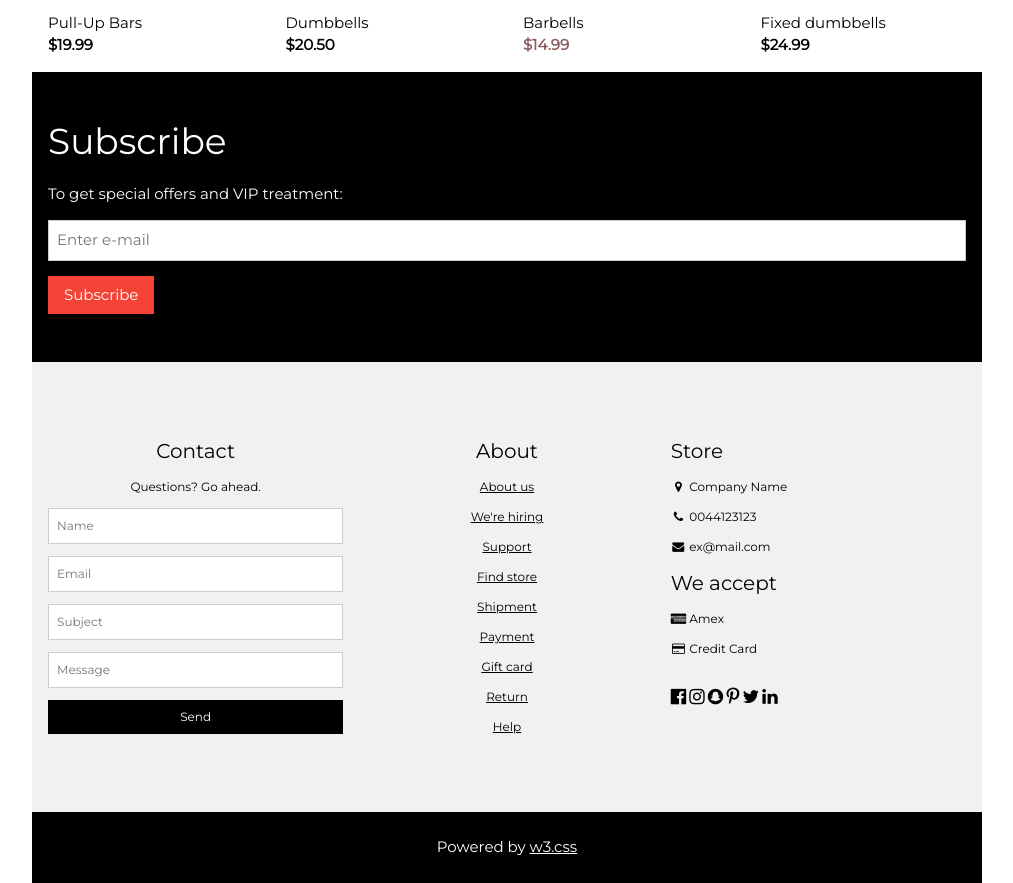
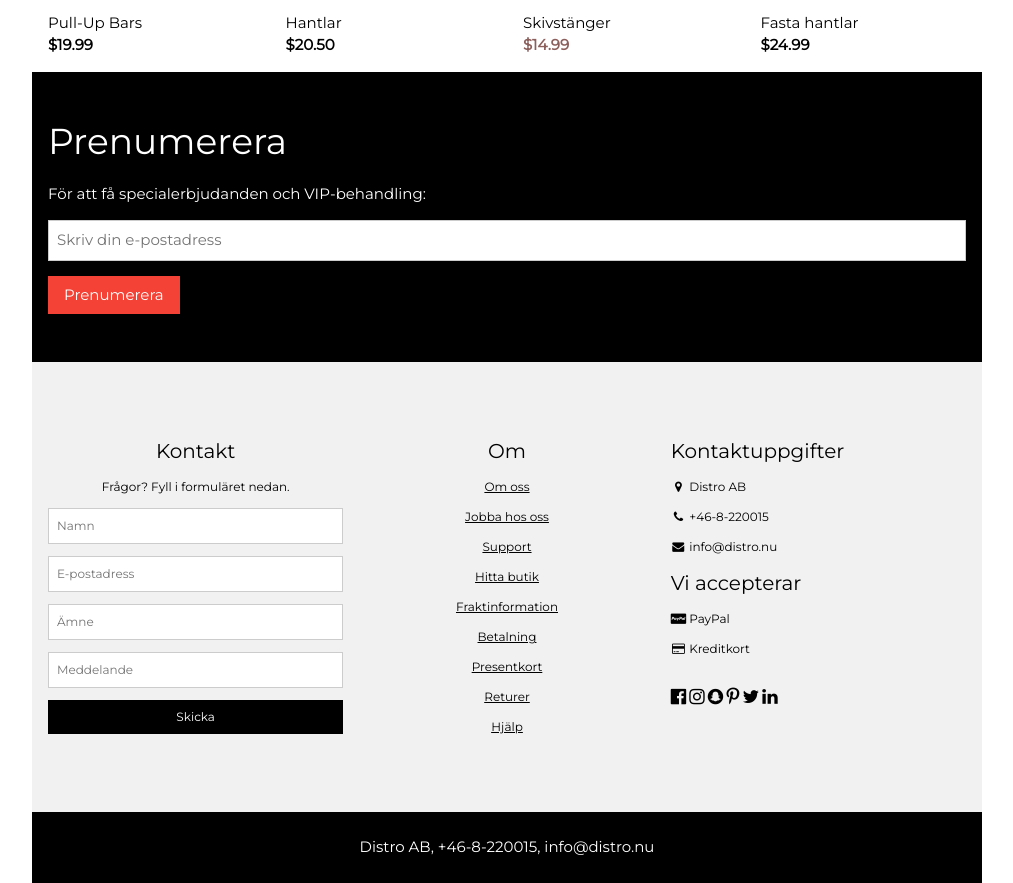
Before and after one commit to andros45/gymstore, a plain HTML site: page index.html in a window 1280 px wide. Shown: the part 1342-2225 px from the top of the page, without its empty margins (258-1271 px from the left). Drawn offline with nearby package versions, Linux system fonts and the light colour scheme.

Commit message:
Färdigställt första kompletta skalet

```diff
--- a/index.html
+++ b/index.html
@@ -1,6 +1,6 @@
 <!DOCTYPE html>
 <html>
-<title>W3.CSS Template</title>
+<title>Distro - Tr&auml;ningsredskap f&ouml;r alla!</title>
 <meta charset="UTF-8">
 <meta name="viewport" content="width=device-width, initial-scale=1">
 <link rel="stylesheet" href="https://www.w3schools.com/w3css/4/w3.css">
@@ -13,7 +13,7 @@ body,h1,h2,h3,h4,h5,h6,.w3-wide {font-family: "Montserrat", sans-serif;}
 </style>
 <body class="w3-content" style="max-width:1200px">
 
-<!-- Sidebar/menu -->
+<!-- Sidebar/meny -->
 <nav class="w3-sidebar w3-bar-block w3-white w3-collapse w3-top" style="z-index:3;width:250px" id="mySidebar">
   <div class="w3-container w3-display-container w3-padding-16">
     <i onclick="w3_close()" class="fa fa-remove w3-hide-large w3-button w3-display-topright"></i>
@@ -23,7 +23,7 @@ body,h1,h2,h3,h4,h5,h6,.w3-wide {font-family: "Montserrat", sans-serif;}
     <a href="#" class="w3-bar-item w3-button">Kettlebells</a>
     <a href="#" class="w3-bar-item w3-button">Pull-Up Bars</a>
     <a onclick="myAccFunc()" href="javascript:void(0)" class="w3-button w3-block w3-white w3-left-align" id="myBtn">
-      Plates <i class="fa fa-caret-down"></i>
+      Viktskivor <i class="fa fa-caret-down"></i>
     </a>
     <div id="demoAcc" class="w3-bar-block w3-hide w3-padding-large w3-medium">
       <a href="#" class="w3-bar-item w3-button w3-light-grey"><i class="fa fa-caret-right w3-margin-right"></i>AMGYM</a>
@@ -31,56 +31,56 @@ body,h1,h2,h3,h4,h5,h6,.w3-wide {font-family: "Montserrat", sans-serif;}
       <a href="#" class="w3-bar-item w3-button">Essentials</a>
       <a href="#" class="w3-bar-item w3-button">CAP</a>
     </div>
-    <a href="#" class="w3-bar-item w3-button">Dumbbells</a>
-    <a href="#" class="w3-bar-item w3-button">Home gyms</a>
-    <a href="#" class="w3-bar-item w3-button">Bars</a>
-    <a href="#" class="w3-bar-item w3-button">Racks</a>
+    <a href="#" class="w3-bar-item w3-button">Hantlar</a>
+    <a href="#" class="w3-bar-item w3-button">Hemmagym</a>
+    <a href="#" class="w3-bar-item w3-button">Skivst&auml;nger</a>
+    <a href="#" class="w3-bar-item w3-button">Rack</a>
   </div>
-  <a href="#footer" class="w3-bar-item w3-button w3-padding">Contact</a>
-  <a href="javascript:void(0)" class="w3-bar-item w3-button w3-padding" onclick="document.getElementById('newsletter').style.display='block'">Newsletter</a>
-  <a href="#footer"  class="w3-bar-item w3-button w3-padding">Subscribe</a>
+  <a href="#footer" class="w3-bar-item w3-button w3-padding">Kontakt</a>
+  <a href="javascript:void(0)" class="w3-bar-item w3-button w3-padding" onclick="document.getElementById('newsletter').style.display='block'">Nyhetsbrevet</a>
+  <a href="#footer"  class="w3-bar-item w3-button w3-padding">Prenumerera</a>
 </nav>
 
-<!-- Top menu on small screens -->
+<!-- Topmeny för mindre skärmar -->
 <header class="w3-bar w3-top w3-hide-large w3-black w3-xlarge">
   <div class="w3-bar-item w3-padding-24 w3-wide">LOGO</div>
   <a href="javascript:void(0)" class="w3-bar-item w3-button w3-padding-24 w3-right" onclick="w3_open()"><i class="fa fa-bars"></i></a>
 </header>
 
-<!-- Overlay effect when opening sidebar on small screens -->
+<!-- Overlay effect när man öppnar sidebar på mindre skärmar -->
 <div class="w3-overlay w3-hide-large" onclick="w3_close()" style="cursor:pointer" title="close side menu" id="myOverlay"></div>
 
-<!-- !PAGE CONTENT! -->
+<!-- Sidinnehåll -->
 <div class="w3-main" style="margin-left:250px">
 
-  <!-- Push down content on small screens -->
+  <!-- Tryck ihop innehållet på mindre skärmar -->
   <div class="w3-hide-large" style="margin-top:83px"></div>
 
-  <!-- Top header -->
+  <!-- Sidhuvud -->
   <header class="w3-container w3-xlarge">
-    <p class="w3-left">Training equipment</p>
+    <p class="w3-left">Tr&auml;ningsutrustning</p>
     <p class="w3-right">
       <i class="fa fa-shopping-cart w3-margin-right"></i>
       <i class="fa fa-search"></i>
     </p>
   </header>
 
-  <!-- Image header -->
+  <!-- Sidhuvud för bilder -->
   <div class="w3-display-container w3-container">
     <img src="images/vikt.jpg" alt="Weight" style="width:100%">
     <div class="w3-display-topleft w3-text-white" style="padding:24px 48px">
-      <h1 class="w3-jumbo w3-hide-small">New arrivals</h1>
-      <h1 class="w3-hide-large w3-hide-medium">New arrivals</h1>
-      <h1 class="w3-hide-small">Ultimate training 2021</h1>
-      <p><a href="#vikt" class="w3-button w3-black w3-padding-large w3-large">SHOP NOW</a></p>
+      <h1 class="w3-jumbo w3-hide-small">Nyinkommet</h1>
+      <h1 class="w3-hide-large w3-hide-medium">Nyinkommet</h1>
+      <h1 class="w3-hide-small">Den ultimata tr&auml;ningen 2021</h1>
+      <p><a href="#vikt" class="w3-button w3-black w3-padding-large w3-large">HANDLA NU</a></p>
     </div>
   </div>
 
   <div class="w3-container w3-text-grey" id="vikt">
-    <p>8 new arrivals</p>
+    <p>8 nya produkter</p>
   </div>
 
-  <!-- Product grid -->
+  <!-- Produktmatrisen med bilder -->
   <div class="w3-row w3-grayscale">
     <div class="w3-col l3 s6">
       <div class="w3-container">
@@ -102,18 +102,18 @@ body,h1,h2,h3,h4,h5,h6,.w3-wide {font-family: "Montserrat", sans-serif;}
             <button class="w3-button w3-black">Buy now <i class="fa fa-shopping-cart"></i></button>
           </div>
         </div>
-        <p>Weight Plates<br><b>$19.99</b></p>
+        <p>Viktskivor<br><b>$19.99</b></p>
       </div>
       <div class="w3-container">
         <img src="images/dumbbell.jpg" style="width:100%">
-        <p>Dumbbells<br><b>$20.50</b></p>
+        <p>Hantlar<br><b>$20.50</b></p>
       </div>
     </div>
 
     <div class="w3-col l3 s6">
       <div class="w3-container">
         <img src="images/homegym.jpg" style="width:100%">
-        <p>Home Gym<br><b>$20.50</b></p>
+        <p>Hemmagym<br><b>$20.50</b></p>
       </div>
       <div class="w3-container">
         <div class="w3-display-container">
@@ -123,66 +123,66 @@ body,h1,h2,h3,h4,h5,h6,.w3-wide {font-family: "Montserrat", sans-serif;}
             <button class="w3-button w3-black">Buy now <i class="fa fa-shopping-cart"></i></button>
           </div>
         </div>
-        <p>Barbells<br><b class="w3-text-red">$14.99</b></p>
+        <p>Skivstänger<br><b class="w3-text-red">$14.99</b></p>
       </div>
     </div>
 
     <div class="w3-col l3 s6">
       <div class="w3-container">
         <img src="images/rack.jpg" style="width:100%">
-        <p>Racks<br><b>$14.99</b></p>
+        <p>Rack<br><b>$14.99</b></p>
       </div>
       <div class="w3-container">
         <img src="images/fixed.jpg" style="width:100%">
-        <p>Fixed dumbbells<br><b>$24.99</b></p>
+        <p>Fasta hantlar<br><b>$24.99</b></p>
       </div>
     </div>
   </div>
 
-  <!-- Subscribe section -->
+  <!-- Prenumerera -->
   <div class="w3-container w3-black w3-padding-32">
-    <h1>Subscribe</h1>
-    <p>To get special offers and VIP treatment:</p>
-    <p><input class="w3-input w3-border" type="text" placeholder="Enter e-mail" style="width:100%"></p>
-    <button type="button" class="w3-button w3-red w3-margin-bottom">Subscribe</button>
+    <h1>Prenumerera</h1>
+    <p>F&ouml;r att få specialerbjudanden och VIP-behandling:</p>
+    <p><input class="w3-input w3-border" type="text" placeholder="Skriv din e-postadress" style="width:100%"></p>
+    <button type="button" class="w3-button w3-red w3-margin-bottom">Prenumerera</button>
   </div>
 
-  <!-- Footer -->
+  <!-- Sidfot -->
   <footer class="w3-padding-64 w3-light-grey w3-small w3-center" id="footer">
     <div class="w3-row-padding">
       <div class="w3-col s4">
-        <h4>Contact</h4>
-        <p>Questions? Go ahead.</p>
-        <form action="/action_page.php" target="_blank">
-          <p><input class="w3-input w3-border" type="text" placeholder="Name" name="Name" required></p>
-          <p><input class="w3-input w3-border" type="text" placeholder="Email" name="Email" required></p>
-          <p><input class="w3-input w3-border" type="text" placeholder="Subject" name="Subject" required></p>
-          <p><input class="w3-input w3-border" type="text" placeholder="Message" name="Message" required></p>
-          <button type="submit" class="w3-button w3-block w3-black">Send</button>
-        </form>
+        <h4>Kontakt</h4>
+        <p>Fr&aring;gor? Fyll i formul&auml;ret nedan.</p>
+
+          <p><input class="w3-input w3-border" type="text" placeholder="Namn" name="Name" required></p>
+          <p><input class="w3-input w3-border" type="text" placeholder="E-postadress" name="Email" required></p>
+          <p><input class="w3-input w3-border" type="text" placeholder="&Auml;mne" name="Subject" required></p>
+          <p><input class="w3-input w3-border" type="text" placeholder="Meddelande" name="Message" required></p>
+          <button type="submit" class="w3-button w3-block w3-black">Skicka</button>
+
       </div>
 
       <div class="w3-col s4">
-        <h4>About</h4>
-        <p><a href="#">About us</a></p>
-        <p><a href="#">We're hiring</a></p>
+        <h4>Om</h4>
+        <p><a href="#">Om oss</a></p>
+        <p><a href="#">Jobba hos oss</a></p>
         <p><a href="#">Support</a></p>
-        <p><a href="#">Find store</a></p>
-        <p><a href="#">Shipment</a></p>
-        <p><a href="#">Payment</a></p>
-        <p><a href="#">Gift card</a></p>
-        <p><a href="#">Return</a></p>
-        <p><a href="#">Help</a></p>
+        <p><a href="#">Hitta butik</a></p>
+        <p><a href="#">Fraktinformation</a></p>
+        <p><a href="#">Betalning</a></p>
+        <p><a href="#">Presentkort</a></p>
+        <p><a href="#">Returer</a></p>
+        <p><a href="#">Hj&auml;lp</a></p>
       </div>
 
       <div class="w3-col s4 w3-justify">
-        <h4>Store</h4>
-        <p><i class="fa fa-fw fa-map-marker"></i> Company Name</p>
-        <p><i class="fa fa-fw fa-phone"></i> 0044123123</p>
-        <p><i class="fa fa-fw fa-envelope"></i> ex@mail.com</p>
-        <h4>We accept</h4>
-        <p><i class="fa fa-fw fa-cc-amex"></i> Amex</p>
-        <p><i class="fa fa-fw fa-credit-card"></i> Credit Card</p>
+        <h4>Kontaktuppgifter</h4>
+        <p><i class="fa fa-fw fa-map-marker"></i> Distro AB</p>
+        <p><i class="fa fa-fw fa-phone"></i> +46-8-220015</p>
+        <p><i class="fa fa-fw fa-envelope"></i> info@distro.nu</p>
+        <h4>Vi accepterar</h4>
+        <p><i class="fa fa-fw fa-cc-paypal"></i> PayPal</p>
+        <p><i class="fa fa-fw fa-credit-card"></i> Kreditkort</p>
         <br>
         <i class="fa fa-facebook-official w3-hover-opacity w3-large"></i>
         <i class="fa fa-instagram w3-hover-opacity w3-large"></i>
@@ -194,12 +194,12 @@ body,h1,h2,h3,h4,h5,h6,.w3-wide {font-family: "Montserrat", sans-serif;}
     </div>
   </footer>
 
-  <div class="w3-black w3-center w3-padding-24">Powered by <a href="https://www.w3schools.com/w3css/default.asp" title="W3.CSS" target="_blank" class="w3-hover-opacity">w3.css</a></div>
+  <div class="w3-black w3-center w3-padding-24">Distro AB, +46-8-220015, info@distro.nu </div>
 
-  <!-- End page content -->
+  <!-- Slut på sidinnehåll -->
 </div>
 
-<!-- Newsletter Modal -->
+<!-- Nyhetsbrevet -->
 <div id="newsletter" class="w3-modal">
   <div class="w3-modal-content w3-animate-zoom" style="padding:32px">
     <div class="w3-container w3-white w3-center">
@@ -213,7 +213,7 @@ body,h1,h2,h3,h4,h5,h6,.w3-wide {font-family: "Montserrat", sans-serif;}
 </div>
 
 <script>
-// Accordion
+
 function myAccFunc() {
   var x = document.getElementById("demoAcc");
   if (x.className.indexOf("w3-show") == -1) {
@@ -223,11 +223,11 @@ function myAccFunc() {
   }
 }
 
-// Click on the "Jeans" link on page load to open the accordion for demo purposes
+// Klicka på "Plates" för att se undermenyn
 document.getElementById("myBtn").click();
 
 
-// Open and close sidebar
+// Öppna och stäng sidebar
 function w3_open() {
   document.getElementById("mySidebar").style.display = "block";
   document.getElementById("myOverlay").style.display = "block";
```
